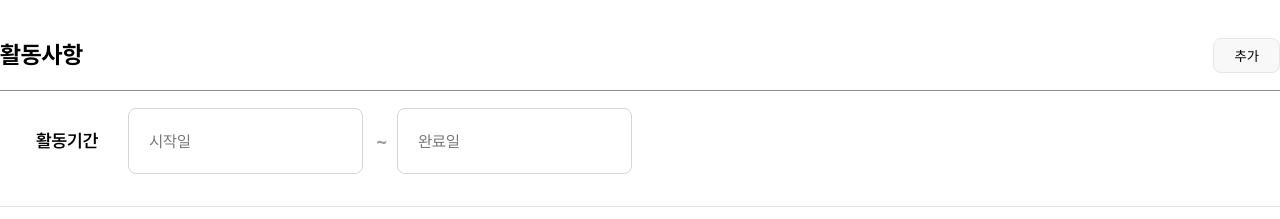
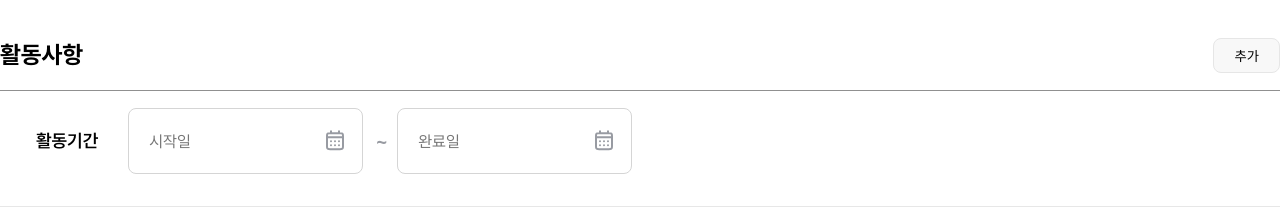
Before and after one commit to riny1227/Pocketfolio, a React (Create React App) app: page /mypage/edit in a window 1280 px wide. Shown: the part 1140-1359 px from the top of the page. Built offline with nearby package versions, Linux system fonts and the light colour scheme.

Commit message:
마이페이지 프로필 편집 수정

```diff
--- a/src/pages/MypageDetail.jsx
+++ b/src/pages/MypageDetail.jsx
@@ -400,7 +400,6 @@ export default function MypageDetail() {
             return;
         }
 
-        // 저장할 데이터 구성 (필요에 따라 구조 변경)
         const profileData = {
             name,
             intro,
@@ -462,8 +461,8 @@ export default function MypageDetail() {
                             <ContentTitleText>최종학력</ContentTitleText>
                             <InputAndDropdown
                                 placeholder="학교"
-                                value={school}
-                                setValue={setSchool}
+                                value={selectedEducation}
+                                setValue={setSelectedEducation}
                                 data={["중학교", "고등학교", "대학 (2,3년제)", "대학 (4년제)", "대학원"]}
                                 width="235px"
                             />
@@ -500,6 +499,8 @@ export default function MypageDetail() {
                             <InputWrapper>
                                 <InputAndDropdown
                                     placeholder="학교 찾아보기"
+                                    value={school}
+                                    setValue={setSchool}
                                     iconSvg={SearchIcon}
                                     hasToggle={false}
                                     width="504px"
@@ -519,7 +520,7 @@ export default function MypageDetail() {
                     <ContentContainer>
                     {/* 추가된 활동사항 항목들을 렌더링 */}
                     {activityList.map((activity, index) => (
-                        <div key={index} style={{ marginBottom: '20px' }}>
+                        <div key={index}>
                             <div style={{ marginBottom: '20px' }}>
                                 <ContentOneWrapper>
                                     <ContentTitleText>활동기간</ContentTitleText>
@@ -612,6 +613,16 @@ export default function MypageDetail() {
                                     dateFormat="yyyy.MM.dd"
                                     placeholderText="시작일"
                                 />
+                                <IconStyle
+                                    onClick={() => startDateRef.current.setFocus()} // 아이콘 클릭 시 달력 열기
+                                    xmlns="http://www.w3.org/2000/svg"
+                                    width="24"
+                                    height="24"
+                                    viewBox="0 0 24 24"
+                                >
+                                    <path d="M8 4.16797H7.2002C6.08009 4.16797 5.51962 4.16797 5.0918 4.38596C4.71547 4.5777 4.40973 4.88344 4.21799 5.25977C4 5.68759 4 6.24806 4 7.36816V8.16797M8 4.16797H16M8 4.16797V2.16797M16 4.16797H16.8002C17.9203 4.16797 18.4796 4.16797 18.9074 4.38596C19.2837 4.5777 19.5905 4.88344 19.7822 5.25977C20 5.68717 20 6.24696 20 7.36488V8.16797M16 4.16797V2.16797M4 8.16797V16.9682C4 18.0883 4 18.648 4.21799 19.0759C4.40973 19.4522 4.71547 19.7584 5.0918 19.9502C5.5192 20.168 6.07899 20.168 7.19691 20.168H16.8031C17.921 20.168 18.48 20.168 18.9074 19.9502C19.2837 19.7584 19.5905 19.4522 19.7822 19.0759C20 18.6484 20 18.0895 20 16.9715V8.16797M4 8.16797H20M16 16.168H16.002L16.002 16.17L16 16.1699V16.168ZM12 16.168H12.002L12.002 16.17L12 16.1699V16.168ZM8 16.168H8.002L8.00195 16.17L8 16.1699V16.168ZM16.002 12.168V12.17L16 12.1699V12.168H16.002ZM12 12.168H12.002L12.002 12.17L12 12.1699V12.168ZM8 12.168H8.002L8.00195 12.17L8 12.1699V12.168Z"
+                                        stroke="#989BA2" strokeWidth="2" strokeLinecap="round" strokeLinejoin="round"/>
+                                </IconStyle>
                             </StyledDatePickerWrapper>
                             <TildeText>~</TildeText>
                             <StyledDatePickerWrapper>
@@ -622,6 +633,16 @@ export default function MypageDetail() {
                                     placeholderText="완료일"
                                     minDate={startDate} // 시작일 이후 날짜만 선택 가능
                                 />
+                                <IconStyle
+                                    onClick={() => endDateRef.current.setFocus()} // 아이콘 클릭 시 달력 열기
+                                    xmlns="http://www.w3.org/2000/svg"
+                                    width="24"
+                                    height="24"
+                                    viewBox="0 0 24 24"
+                                >
+                                    <path d="M8 4.16797H7.2002C6.08009 4.16797 5.51962 4.16797 5.0918 4.38596C4.71547 4.5777 4.40973 4.88344 4.21799 5.25977C4 5.68759 4 6.24806 4 7.36816V8.16797M8 4.16797H16M8 4.16797V2.16797M16 4.16797H16.8002C17.9203 4.16797 18.4796 4.16797 18.9074 4.38596C19.2837 4.5777 19.5905 4.88344 19.7822 5.25977C20 5.68717 20 6.24696 20 7.36488V8.16797M16 4.16797V2.16797M4 8.16797V16.9682C4 18.0883 4 18.648 4.21799 19.0759C4.40973 19.4522 4.71547 19.7584 5.0918 19.9502C5.5192 20.168 6.07899 20.168 7.19691 20.168H16.8031C17.921 20.168 18.48 20.168 18.9074 19.9502C19.2837 19.7584 19.5905 19.4522 19.7822 19.0759C20 18.6484 20 18.0895 20 16.9715V8.16797M4 8.16797H20M16 16.168H16.002L16.002 16.17L16 16.1699V16.168ZM12 16.168H12.002L12.002 16.17L12 16.1699V16.168ZM8 16.168H8.002L8.00195 16.17L8 16.1699V16.168ZM16.002 12.168V12.17L16 12.1699V12.168H16.002ZM12 12.168H12.002L12.002 12.17L12 12.1699V12.168ZM8 12.168H8.002L8.00195 12.17L8 12.1699V12.168Z"
+                                        stroke="#989BA2" strokeWidth="2" strokeLinecap="round" strokeLinejoin="round"/>
+                                </IconStyle>
                             </StyledDatePickerWrapper>
                         </DatePickerContainer>
                     </ContentOneWrapper>
```
